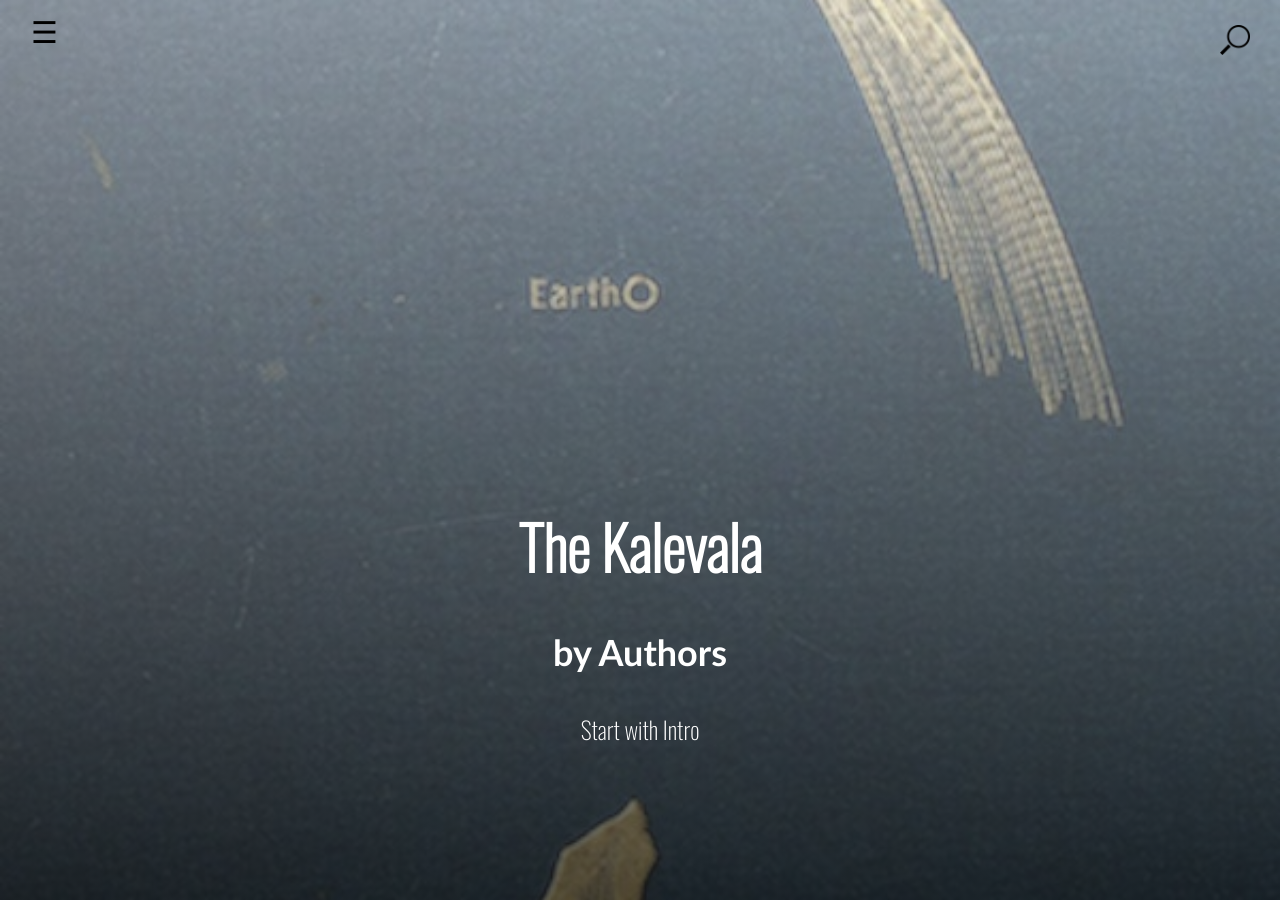
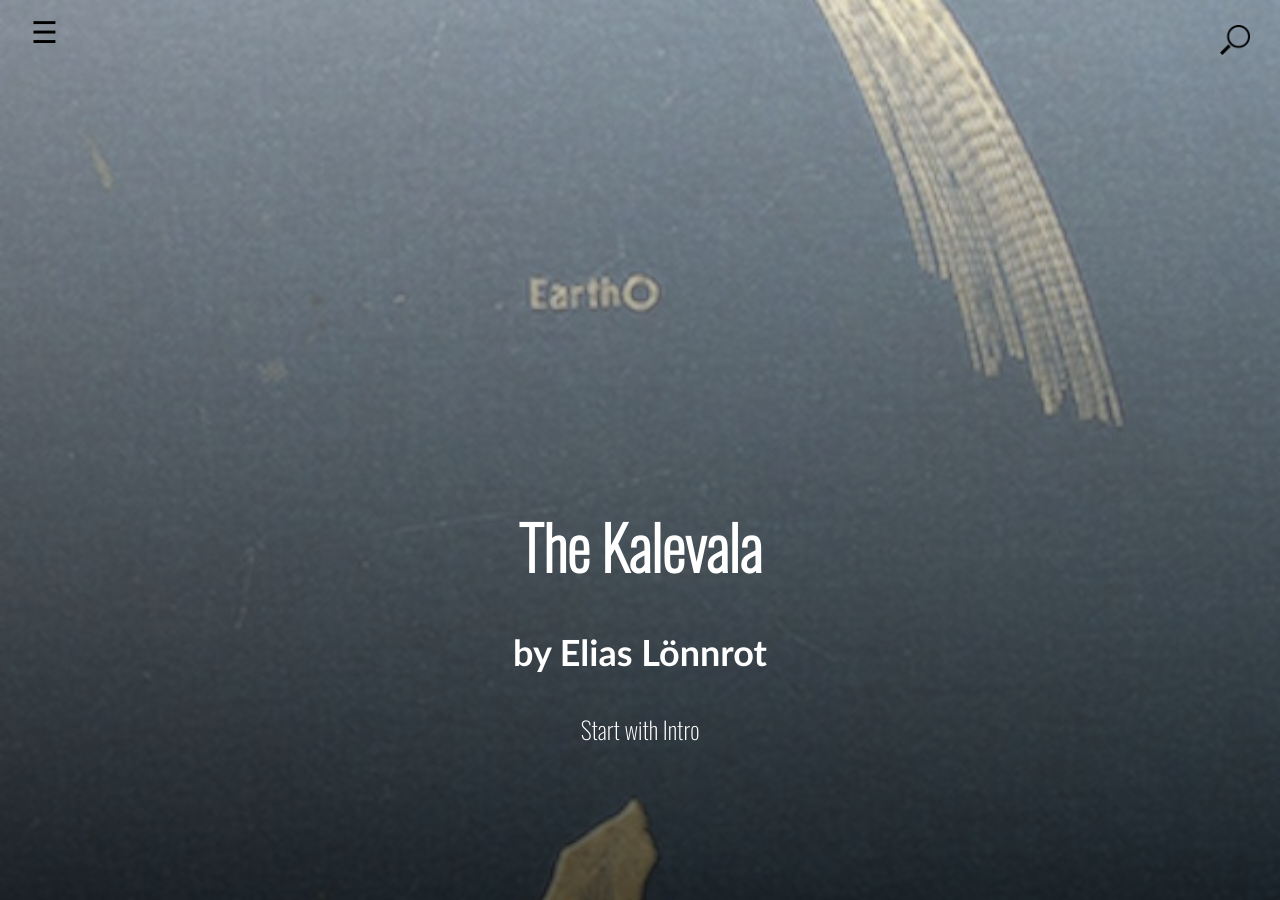
Before and after one commit to byingtr/MinDoc, a Jekyll site: the page built from index.markdown, in a window 1280 px wide. Built offline with Jekyll 4.4.1, drawn with Linux system fonts in a browser that asks for light colours.

Commit message:
Update _config.yml

```diff
--- a/_config.yml
+++ b/_config.yml
@@ -1,6 +1,6 @@
 title: The Kalevala
 email: your-email@example.com
-description: by Authors
+description: by Elias Lönnrot
 
 baseurl: "/MinDoc" # the subpath of your site. Change it if the name of your repository is other than "mindoc"
 
```
